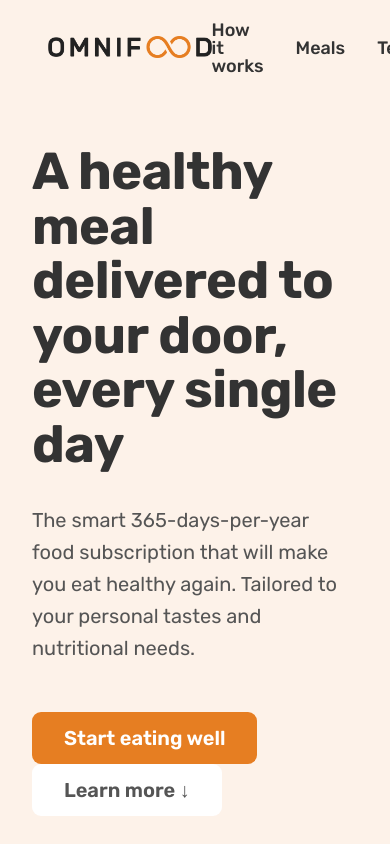
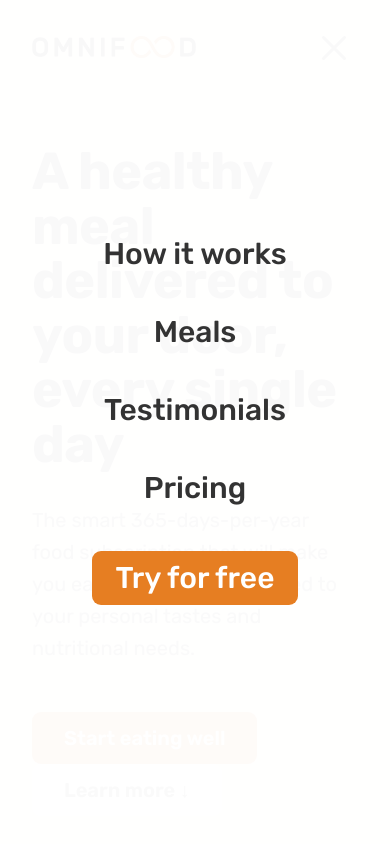
Before and after one commit to hsn2903/omnifood-react, a React (Create React App) app: page / in a window 390 px wide. Shown: the top 844 px of the page. Built offline with nearby package versions, Linux system fonts and the light colour scheme.

Commit message:
update navbar

```diff
--- a/src/components/Navbar.css
+++ b/src/components/Navbar.css
@@ -6,6 +6,9 @@
   background-color: #fdf2e9;
   height: 9.6rem;
   padding: 0 4.8rem;
+
+  /* for navigation */
+  position: relative;
 }
 
 .logo {
@@ -20,7 +23,7 @@
   list-style: none;
   display: flex;
   align-items: center;
-  gap: 3.2rem;
+  gap: 4.8rem;
 }
 
 .main-nav-link:link,
@@ -50,3 +53,97 @@
 .main-nav-link.nav-cta:active {
   background-color: #cf711f;
 }
+
+/* MOBILE */
+.btn-mobile-nav {
+  border: none;
+  background: none;
+  cursor: pointer;
+
+  display: none;
+}
+.icon-mobile-nav {
+  font-size: 4.8rem;
+  color: #333;
+}
+
+.icon-mobile-nav[name="close-outline"] {
+  display: none;
+}
+
+/* ************************ */
+/* Below 1200px (Landscape Tabltes) */
+/* ************************ */
+@media (max-width: 75em) {
+  .header {
+    padding: 0 3.2rem;
+  }
+
+  .main-nav-list {
+    gap: 3.2rem;
+  }
+}
+
+/* ************************ */
+/* Below 944px (Tabltes) */
+/* ************************ */
+@media (max-width: 59em) {
+  .btn-mobile-nav {
+    display: block;
+  }
+
+  .main-nav {
+    background-color: rgba(255, 255, 255, 0.97);
+    position: absolute;
+    top: 0;
+    left: 0;
+
+    width: 100%;
+    height: 100vh;
+
+    display: flex;
+    align-items: center;
+    justify-content: center;
+
+    transform: translateX(100%);
+    transition: all 0.5s ease-out;
+
+    /* Hide navigation */
+    /* Allows NO transitions at all */
+    /* display: none; */
+
+    /* 1 hide it visually */
+    opacity: 0;
+
+    /* 2 make it unaccessible to mouse and keypord */
+    pointer-events: none;
+
+    /* 3 hide it from screen readers */
+    visibility: hidden;
+  }
+
+  .nav-open .main-nav {
+    opacity: 1;
+    pointer-events: auto;
+    visibility: visible;
+    transform: translateX(0);
+  }
+
+  .nav-open .icon-mobile-nav[name="close-outline"] {
+    display: block;
+  }
+
+  .nav-open .icon-mobile-nav[name="menu-outline"] {
+    display: none;
+  }
+
+  .main-nav-list {
+    flex-direction: column;
+    gap: 4.8rem;
+  }
+
+  .main-nav-link:link,
+  .main-nav-link:visited {
+    font-size: 3rem;
+  }
+}
--- a/src/components/Navbar.js
+++ b/src/components/Navbar.js
@@ -1,9 +1,10 @@
 import "./Navbar.css";
 import logo from "./../assets/img/omnifood-logo.png";
+import { IoMenuOutline, IoCloseOutline } from "react-icons/io5";
 
 const Navbar = () => {
   return (
-    <header className="header">
+    <header className="header nav-open">
       <a href="#">
         <img src={logo} alt="Omnifood logo" className="logo" />
       </a>
@@ -36,6 +37,11 @@ const Navbar = () => {
           </li>
         </ul>
       </nav>
+
+      <button className="btn-mobile-nav">
+        <IoMenuOutline className="icon-mobile-nav" name="menu-outline" />
+        <IoCloseOutline className="icon-mobile-nav" name="close-outline" />
+      </button>
     </header>
   );
 };
```
